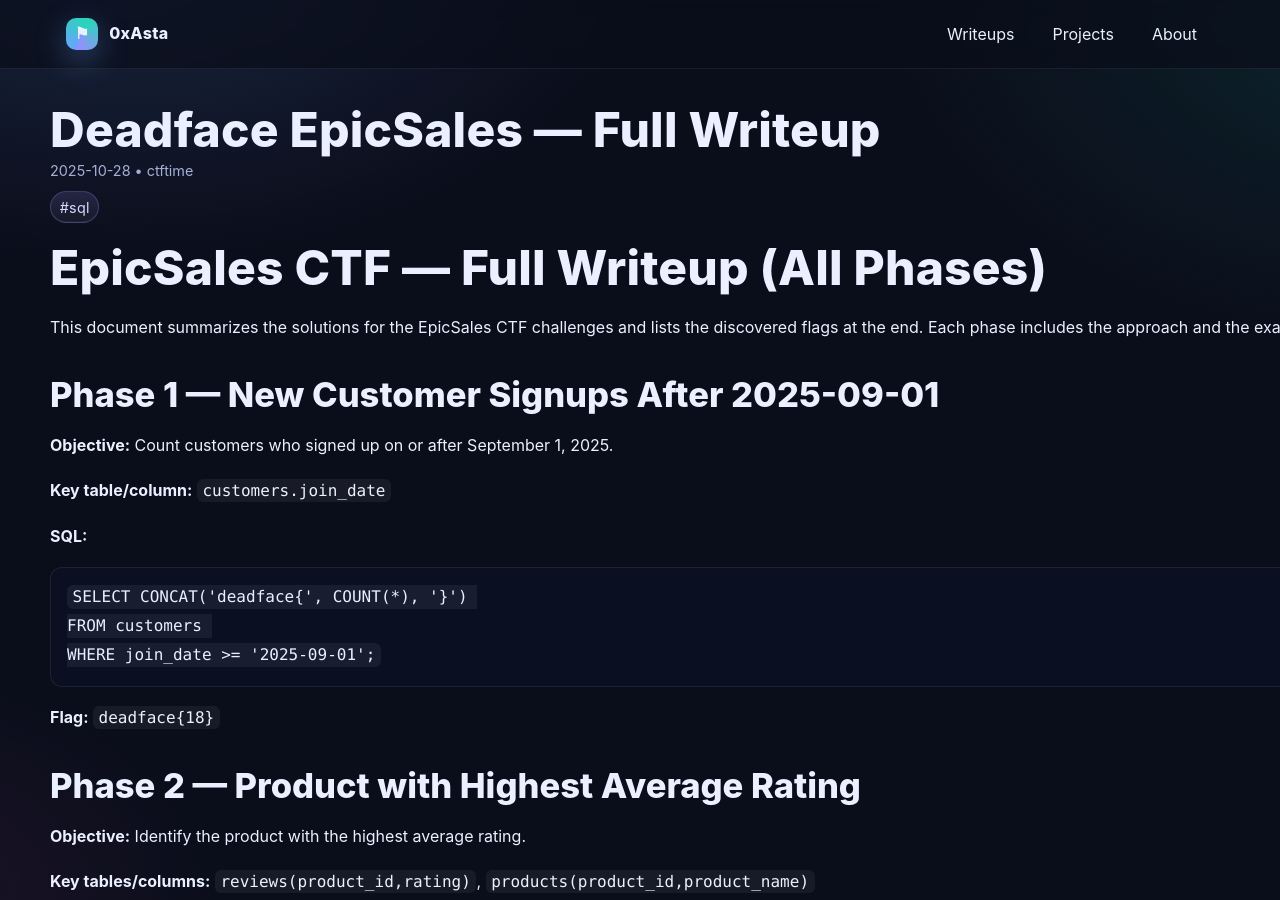
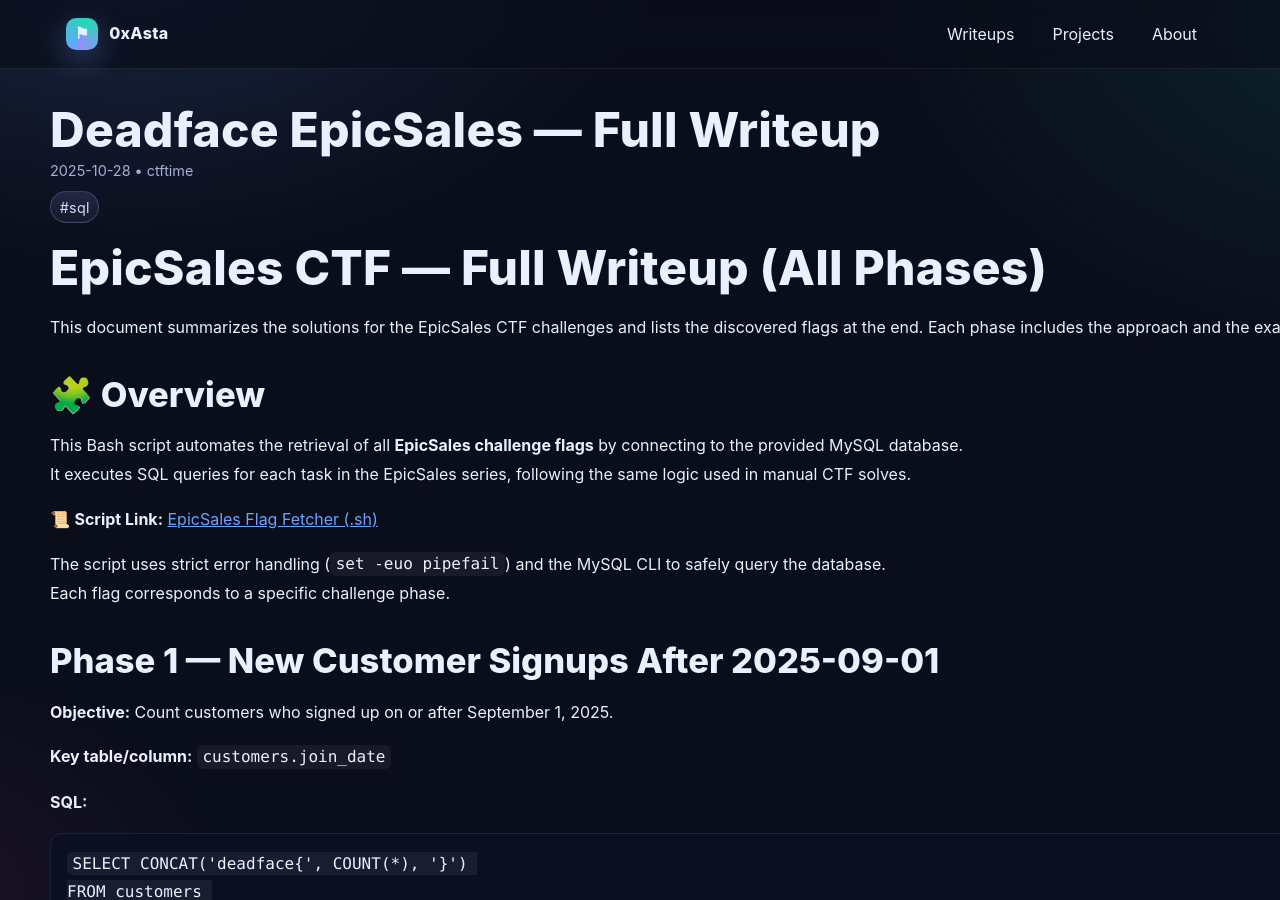
Before and after one commit to 0xAstaaa/0xAstaaa.github.io, a Jekyll site: the page built from _writeups/2025-10-26-CtfTime-Deadface-EpicSales.md, in a window 1280 px wide and 900 px high. Built offline with Jekyll 4.4.1, drawn with Linux system fonts in a browser that asks for light colours.

Commit message:
Update 2025-10-26-CtfTime-Deadface-EpicSales.md

```diff
--- a/_writeups/2025-10-26-CtfTime-Deadface-EpicSales.md
+++ b/_writeups/2025-10-26-CtfTime-Deadface-EpicSales.md
@@ -11,6 +11,15 @@ tags:
 
 This document summarizes the solutions for the EpicSales CTF challenges and lists the discovered flags at the end. Each phase includes the approach and the exact SQL used to extract the flag.
 
+## 🧩 Overview
+
+This Bash script automates the retrieval of all **EpicSales challenge flags** by connecting to the provided MySQL database.
+It executes SQL queries for each task in the EpicSales series, following the same logic used in manual CTF solves.
+
+📜 **Script Link:** [EpicSales Flag Fetcher (.sh)](https://pastebin.com/ZXMMfknM)
+
+The script uses strict error handling (`set -euo pipefail`) and the MySQL CLI to safely query the database.
+Each flag corresponds to a specific challenge phase.
 
 ## Phase 1 — New Customer Signups After 2025-09-01
 
```
